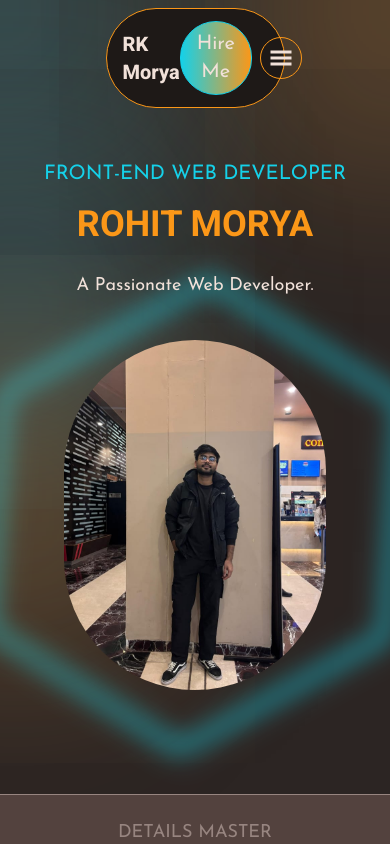
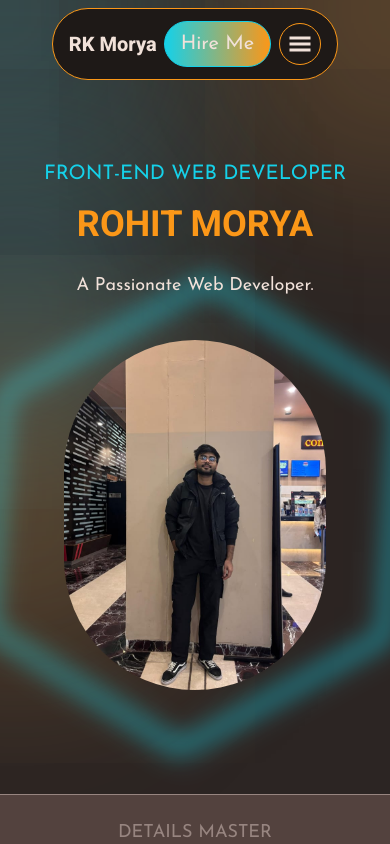
Before and after one commit to Rohit6375/Rohit-Portfolio, a React (Vite) app: page / in a window 390 px wide. Shown: the top 844 px of the page. Built offline with nearby package versions, Linux system fonts and the light colour scheme.

Commit message:
commit15

```diff
--- a/src/components/navbar/NavbarMain.jsx
+++ b/src/components/navbar/NavbarMain.jsx
@@ -9,8 +9,8 @@ const NavbarMain = () => {
   const toggleMenu = () => setMenuOpen(!menuOpen);
 
   return (
-    <nav className="w-full fixed top-0 z-20 px-2 sm:px-4 mt-2">
-  <div className="w-full max-w-[95%] sm:max-w-[50%] lg:max-w-[1200px] mx-auto bg-black border border-orange rounded-full flex items-center justify-between px-4 py-3">
+   <nav className="w-full fixed top-0 z-20 px-2 sm:px-4 mt-2">
+  <div className="w-full max-w-[95%] sm:max-w-[80%] lg:max-w-[1200px] mx-auto bg-black border border-orange rounded-full flex items-center justify-between px-4 py-3">
 
     {/* Left: Logo */}
     <NavbarLogo />
```
